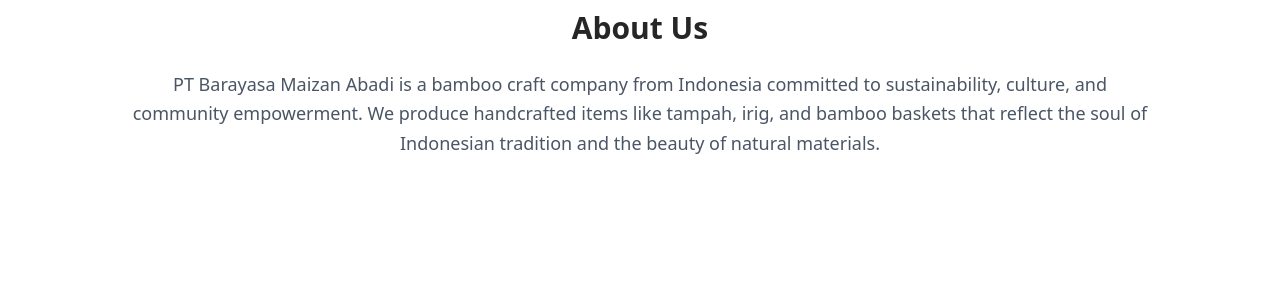
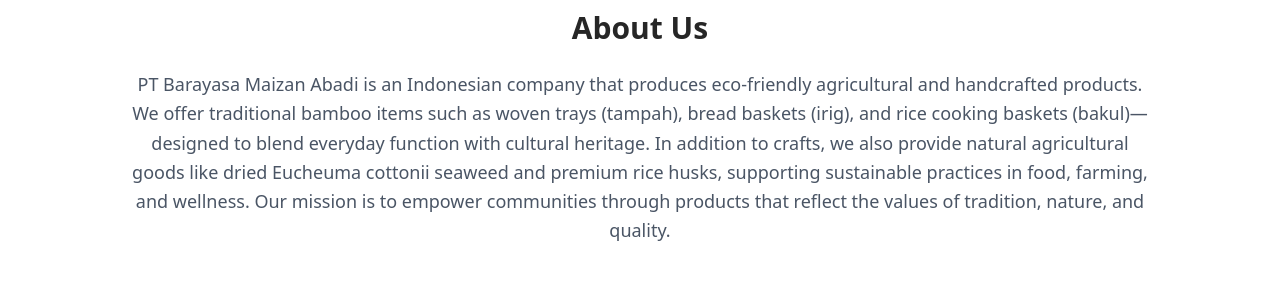
Before and after one commit to MkhGT/BMA, a React (Vite) app: page / in a window 1280 px wide. Shown: the part 814-1110 px from the top of the page. Built offline with nearby package versions, Linux system fonts and the light colour scheme.

Commit message:
Update About.jsx

```diff
--- a/src/components/About.jsx
+++ b/src/components/About.jsx
@@ -6,11 +6,9 @@
       <div className="mx-auto text-center">
         <h2 className="text-xl md:text-3xl font-bold mb-6">About Us</h2>
         <p className="text-sm md:text-lg text-gray-600 leading-relaxed text-justify md:text-center">
-          PT Barayasa Maizan Abadi is a bamboo craft company from Indonesia
-          committed to sustainability, culture, and community empowerment. We
-          produce handcrafted items like tampah, irig, and bamboo baskets that
-          reflect the soul of Indonesian tradition and the beauty of natural
-          materials.
+          PT Barayasa Maizan Abadi is an Indonesian company that produces eco-friendly agricultural and handcrafted products. We offer traditional bamboo items such as woven trays (tampah), bread baskets (irig), and rice cooking baskets (bakul)—designed to blend everyday function with cultural heritage.
+
+In addition to crafts, we also provide natural agricultural goods like dried Eucheuma cottonii seaweed and premium rice husks, supporting sustainable practices in food, farming, and wellness. Our mission is to empower communities through products that reflect the values of tradition, nature, and quality.
         </p>
       </div>
     </section>
```
